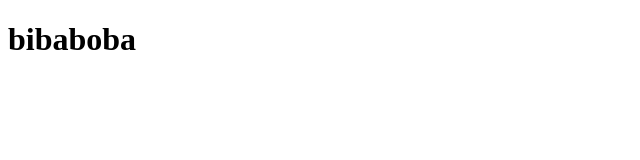
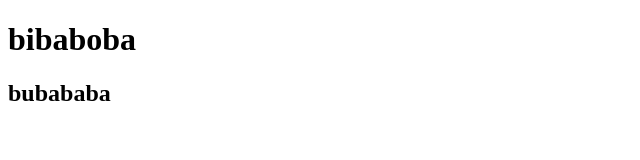
Before and after one commit to BarseloDorado/test_repo, a plain HTML site: page index.html in a window 1280 px wide. Shown: the whole page, without its empty margins (0-640 px from the left). Drawn offline with Linux system fonts and the light colour scheme.

Commit message:
add h2 title

```diff
--- a/index.html
+++ b/index.html
@@ -5,6 +5,7 @@
     <meta name="viewport" content="width=device-width, initial-scale=1.0">
     <title>Document</title>
     <h1>bibaboba</h1>
+    <h2>bubababa</h2>
 </head>
 <body>
 
```
